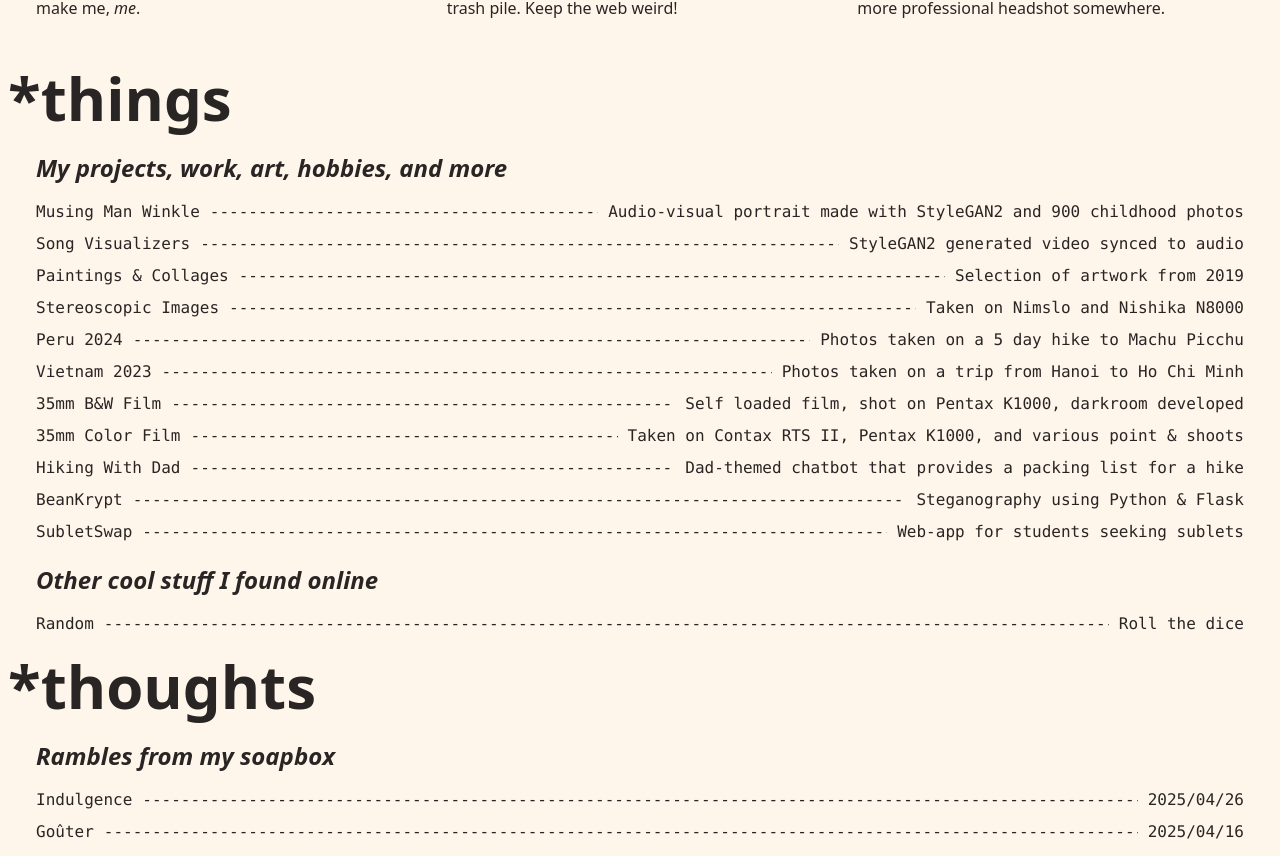
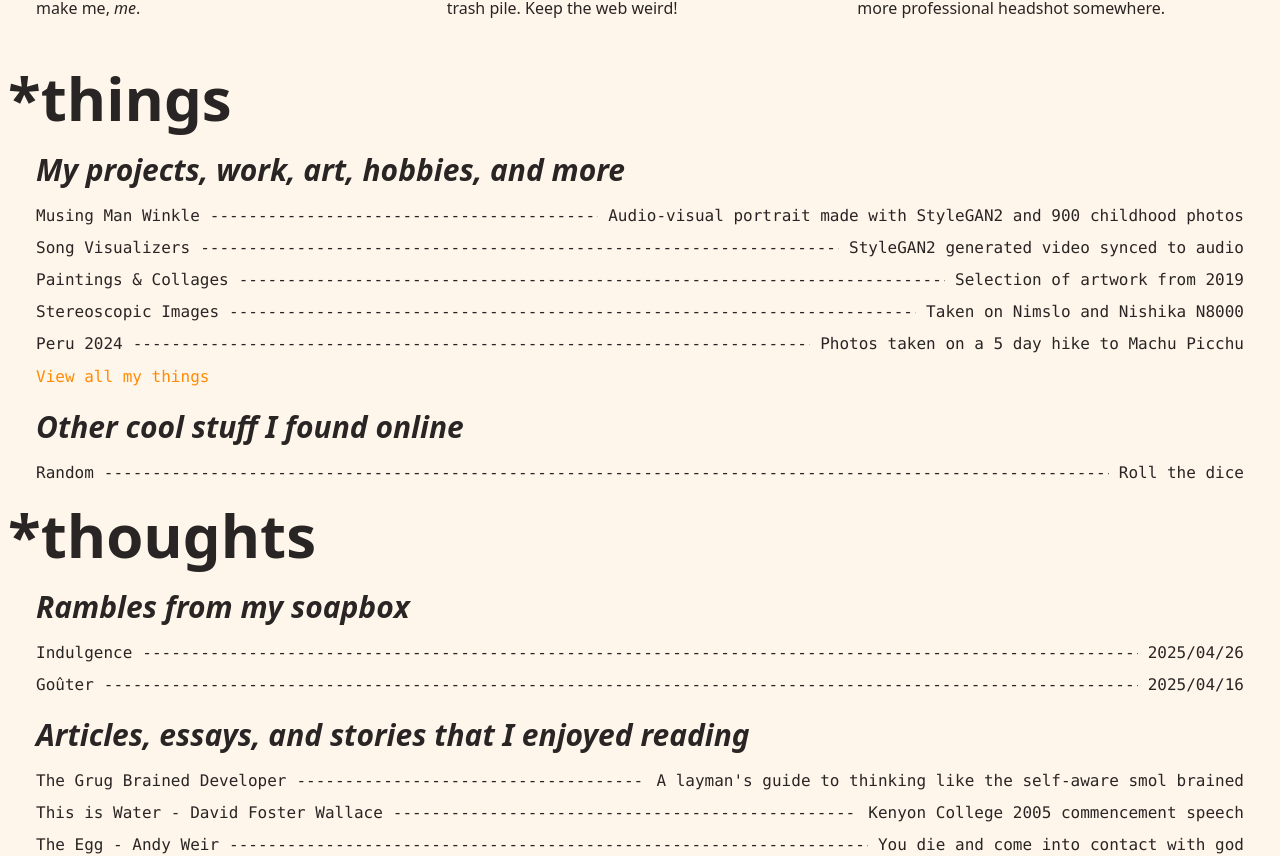
Before and after one commit to seb-fousse/sebfxyz, a Next.js app: page / in a window 1280 px wide. Shown: the part 1032-1888 px from the top of the page. Built offline with nearby package versions, Linux system fonts and the light colour scheme.

Commit message:
add /things page and reduce home page max items to 5

```diff
--- a/src/components/HoverPopup/HoverPopup.component.tsx
+++ b/src/components/HoverPopup/HoverPopup.component.tsx
@@ -19,7 +19,7 @@ const HoverPopup: React.FC<HoverPopupProps> = ({ text, children }) => {
 
   return (
     <span
-      className={`relative inline-block ${children ? 'cursor-none' : 'cursor-text'}`}
+      className={`relative inline-block ${children ? 'cursor-none underline decoration-wavy decoration-1' : 'cursor-text'}`}
       onMouseMove={handleMouseMove}
       onMouseLeave={handleMouseLeave}
     >
--- a/src/components/List/List.component.tsx
+++ b/src/components/List/List.component.tsx
@@ -1,3 +1,4 @@
+import Link from "next/link";
 import ListItem from "./ListItem.component";
 
 interface ListItemProps {
@@ -14,11 +15,22 @@ interface ListProps {
   seeMoreHref?: string;
 }
 
-export default function List({ items, maxItems }: ListProps) {
+export default function List({ items, maxItems, seeMoreLabel, seeMoreHref }: ListProps) {
+
+  const listItems = maxItems ? items.slice(0, maxItems) : items;
+  const showSeeMore = seeMoreLabel && seeMoreHref && listItems.length < items.length;
+
+  const seeMore = showSeeMore ? (
+    <div className="py-1">
+      <Link href={seeMoreHref} className="text-primary font-mono hover:underline">
+        {seeMoreLabel}
+      </Link>
+    </div>
+  ) : null;
 
   return (
     <div>
-      {(maxItems ? items.slice(0, maxItems) : items).map((item, index) => (
+      {listItems.map((item, index) => (
         <ListItem
           title={item.title}
           subtitle={item.subtitle}
@@ -26,6 +38,7 @@ export default function List({ items, maxItems }: ListProps) {
           key={index}
         />
       ))}
+      {seeMore}
     </div>
   );
 };
--- a/src/pages/index.tsx
+++ b/src/pages/index.tsx
@@ -288,16 +288,21 @@ export default function Home() {
         {/* Things section */}
         <Section id="things" heading="*things" className="pb-2">
           {/* My things */}
-          <h4 className="text-2xl font-bold italic px-9 pt-4 pb-3">
+          <h2 className="text-3xl font-bold italic px-9 pt-4 pb-3">
             My projects, work, art, hobbies, and more
-          </h4>
+          </h2>
           <div className="px-9">
-            <List items={myThingItems}/>
+            <List
+              items={myThingItems}
+              maxItems={5}
+              seeMoreLabel="View all my things"
+              seeMoreHref={"/things"}
+            />
           </div>
           {/* Not my things */}
-          <h4 className="text-2xl font-bold italic px-9 pt-4 pb-3">
+          <h2 className="text-3xl font-bold italic px-9 pt-4 pb-3">
             Other cool stuff I found online
-          </h4>
+          </h2>
           <div className="px-9">
             <ListItem
               title="Random"
@@ -311,19 +316,20 @@ export default function Home() {
         {/* Thoughts section */}
         <Section id="thoughts" heading="*thoughts" className="pb-2">
           {/* Subtitle */}
-          <h4 className="text-2xl font-bold italic px-9 pt-4 pb-3">
+          <h2 className="text-3xl font-bold italic px-9 pt-4 pb-3">
             Rambles from my soapbox
-          </h4>
+          </h2>
           <div className="px-9">
             <List
               items={myThoughtItems}
               maxItems={5}
+              seeMoreLabel="View all my thoughts"
               seeMoreHref={"/thoughts"}
             />
           </div>
-          <h4 className="text-2xl font-bold italic px-9 pt-4 pb-3">
+          <h2 className="text-3xl font-bold italic px-9 pt-4 pb-3">
             Articles, essays, and stories that I enjoyed reading
-          </h4>
+          </h2>
           <div className="px-9">
             <List
               items={otherThoughtItems}
--- a/src/pages/things/index.tsx
+++ b/src/pages/things/index.tsx
@@ -15,12 +15,12 @@ import myThingItems from "@/constants/myThings.json";
 import { SquaresIntersect, SquaresUnite } from 'lucide-react';
 
 // Types
-interface ThingItem {
+type ThingItem = {
   title: string;
   subtitle: string;
   href: string;
   tags: string[];
-}
+};
 
 export default function Things() {
   const [selectedTags, setSelectedTags] = useState<string[]>([]);
@@ -171,4 +171,4 @@ export default function Things() {
       </Layout>
     </>
   );
-}
+};
```
